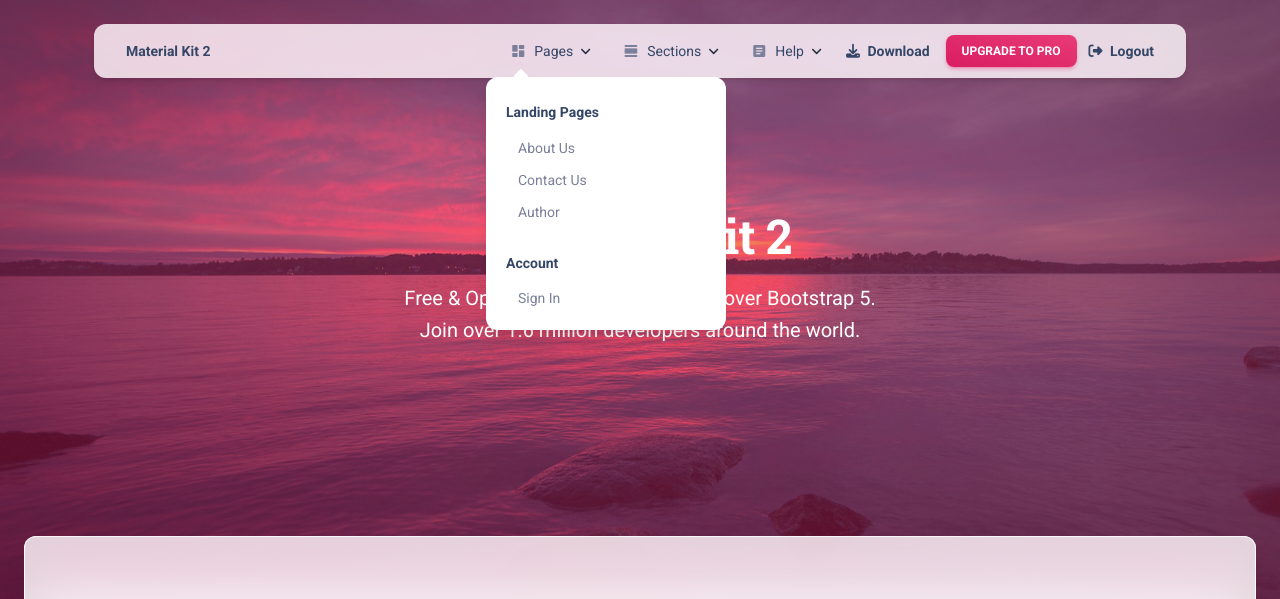
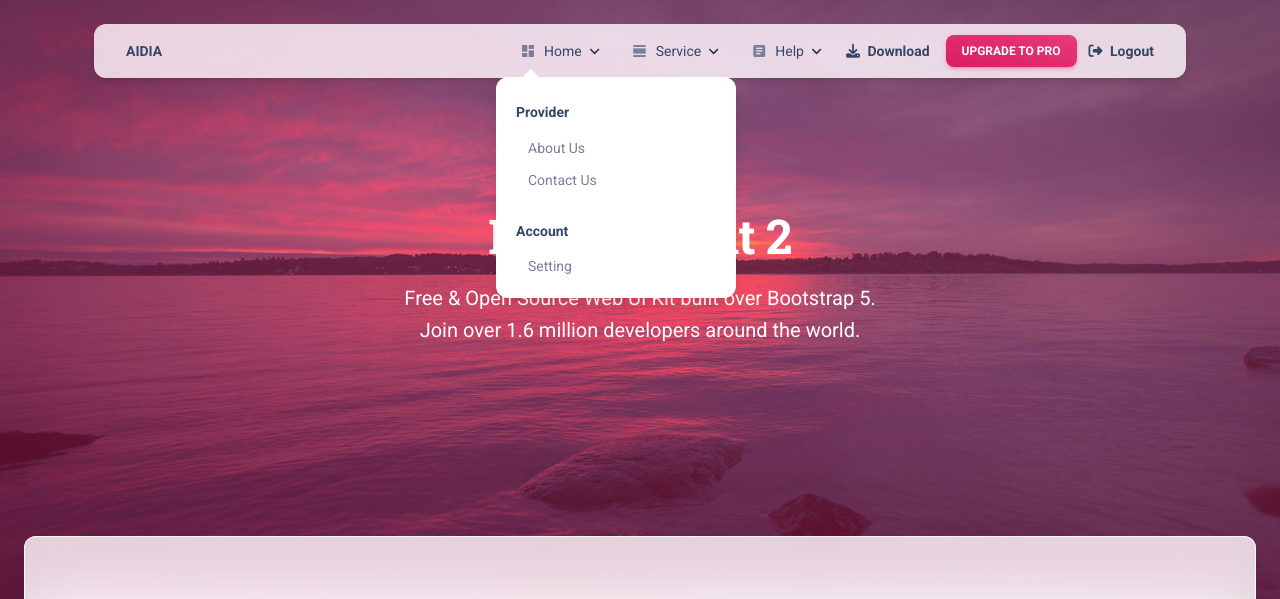
Before and after one commit to TranafLee/AIDIA-Health-Assistant-Website, a Flask app: page /index in a window 1280 px wide, after a click that opens the changed part. Shown: the top 599 px of the page. Run offline with Flask 2, Linux system fonts and the light colour scheme; the visitor is signed in with stand-in values (Sample User, id 1); some libraries are stand-ins or nearby versions.

Commit message:
updating navigation.html

```diff
--- a/apps/templates/includes/navigation.html
+++ b/apps/templates/includes/navigation.html
@@ -5,7 +5,7 @@
         <nav class="navbar navbar-expand-lg  blur border-radius-xl mt-4 top-0 z-index-3 shadow position-absolute my-3 py-2 start-0 end-0 mx-4">
           <div class="container-fluid px-0">
             <a class="navbar-brand font-weight-bolder ms-sm-3" href="/" rel="tooltip" title="Designed and Coded by Creative Tim" data-placement="bottom">
-              Material Kit 2
+              AIDIA
             </a>
             <button class="navbar-toggler shadow-none ms-2" type="button" data-bs-toggle="collapse" data-bs-target="#navigation" aria-controls="navigation" aria-expanded="false" aria-label="Toggle navigation">
               <span class="navbar-toggler-icon mt-2">
@@ -19,13 +19,13 @@
                 <li class="nav-item dropdown dropdown-hover mx-2">
                   <a class="nav-link ps-2 d-flex cursor-pointer align-items-center" id="dropdownMenuPages" data-bs-toggle="dropdown" aria-expanded="false">
                     <i class="material-icons opacity-6 me-2 text-md">dashboard</i>
-                    Pages
+                    Home
                     <img src="/static/assets/img/down-arrow-dark.svg" alt="down-arrow" class="arrow ms-auto ms-md-2">
                   </a>
                   <div class="dropdown-menu dropdown-menu-animation ms-n3 dropdown-md p-3 border-radius-xl mt-0 mt-lg-3" aria-labelledby="dropdownMenuPages">
                     <div class="d-none d-lg-block">
                       <h6 class="dropdown-header text-dark font-weight-bolder d-flex align-items-center px-1">
-                        Landing Pages
+                        Provider
                       </h6>
                       <a href="/about-us.html" class="dropdown-item border-radius-md">
                         <span>About Us</span>
@@ -33,19 +33,19 @@
                       <a href="/contact-us.html" class="dropdown-item border-radius-md">
                         <span>Contact Us</span>
                       </a>
-                      <a href="/author.html" class="dropdown-item border-radius-md">
+                      <!-- <a href="/author.html" class="dropdown-item border-radius-md">
                         <span>Author</span>
-                      </a>
+                      </a> -->
                       <h6 class="dropdown-header text-dark font-weight-bolder d-flex align-items-center px-1 mt-3">
                         Account
                       </h6>
                       <a href="/sign-in.html" class="dropdown-item border-radius-md">
-                        <span>Sign In</span>
+                        <span>Setting</span>
                       </a>
                     </div>
                     <div class="d-lg-none">
                       <h6 class="dropdown-header text-dark font-weight-bolder d-flex align-items-center px-1">
-                        Landing Pages
+                        Provider
                       </h6>
                       <a href="/about-us.html" class="dropdown-item border-radius-md">
                         <span>About Us</span>
@@ -53,14 +53,14 @@
                       <a href="/contact-us.html" class="dropdown-item border-radius-md">
                         <span>Contact Us</span>
                       </a>
-                      <a href="/author.html" class="dropdown-item border-radius-md">
+                      <!-- <a href="/author.html" class="dropdown-item border-radius-md">
                         <span>Author</span>
-                      </a>
+                      </a> -->
                       <h6 class="dropdown-header text-dark font-weight-bolder d-flex align-items-center px-1 mt-3">
                         Account
                       </h6>
                       <a href="/sign-in.html" class="dropdown-item border-radius-md">
-                        <span>Sign In</span>
+                        <span>Setting</span>
                       </a>
                     </div>
                   </div>
@@ -68,7 +68,7 @@
                 <li class="nav-item dropdown dropdown-hover mx-2">
                   <a class="nav-link ps-2 d-flex cursor-pointer align-items-center" id="dropdownMenuBlocks" data-bs-toggle="dropdown" aria-expanded="false">
                     <i class="material-icons opacity-6 me-2 text-md">view_day</i>
-                    Sections
+                    Service
                     <img src="/static/assets/img/down-arrow-dark.svg" alt="down-arrow" class="arrow ms-auto ms-md-2">
                   </a>
                   <ul class="dropdown-menu dropdown-menu-end dropdown-menu-animation dropdown-md dropdown-md-responsive p-3 border-radius-lg mt-0 mt-lg-3" aria-labelledby="dropdownMenuBlocks">
@@ -77,18 +77,18 @@
                         <a class="dropdown-item py-2 ps-3 border-radius-md" href="/">
                           <div class="w-100 d-flex align-items-center justify-content-between">
                             <div>
-                              <h6 class="dropdown-header text-dark font-weight-bolder d-flex justify-content-cente align-items-center p-0">Page Sections</h6>
-                              <span class="text-sm">See all sections</span>
+                              <h6 class="dropdown-header text-dark font-weight-bolder d-flex justify-content-cente align-items-center p-0">Doctor/Expert Info</h6>
+                              <span class="text-sm">See all information of doctor/expert</span>
                             </div>
                             <img src="/static/assets/img/down-arrow.svg" alt="down-arrow" class="arrow">
                           </div>
                         </a>
                         <div class="dropdown-menu mt-0 py-3 px-2 mt-3">
                           <a class="dropdown-item ps-3 border-radius-md mb-1" href="/ui-sections-hero-sections.html">
-                            Page Headers
+                            Doctor Info
                           </a>
                           <a class="dropdown-item ps-3 border-radius-md mb-1" href="/ui-sections-features.html">
-                            Features
+                            Expert Info
                           </a>
                         </div>
                       </li>
@@ -96,21 +96,21 @@
                         <a class="dropdown-item py-2 ps-3 border-radius-md" href="/">
                           <div class="w-100 d-flex align-items-center justify-content-between">
                             <div>
-                              <h6 class="dropdown-header text-dark font-weight-bolder d-flex justify-content-cente align-items-center p-0">Navigation</h6>
-                              <span class="text-sm">See all navigations</span>
+                              <h6 class="dropdown-header text-dark font-weight-bolder d-flex justify-content-cente align-items-center p-0">Booking Appointment</h6>
+                              <span class="text-sm">See all available appointments</span>
                             </div>
                             <img src="/static/assets/img/down-arrow.svg" alt="down-arrow" class="arrow">
                           </div>
                         </a>
                         <div class="dropdown-menu mt-0 py-3 px-2 mt-3">
                           <a class="dropdown-item ps-3 border-radius-md mb-1" href="/ui-navigation-navbars.html">
-                            Navbars
+                            Online Appointment
                           </a>
                           <a class="dropdown-item ps-3 border-radius-md mb-1" href="/ui-navigation-nav-tabs.html">
-                            Nav Tabs
+                            Offline Appointment
                           </a>
                           <a class="dropdown-item ps-3 border-radius-md mb-1" href="/ui-navigation-pagination.html">
-                            Pagination
+                            Schedule
                           </a>
                         </div>
                       </li>
@@ -118,18 +118,18 @@
                         <a class="dropdown-item py-2 ps-3 border-radius-md" href="/">
                           <div class="w-100 d-flex align-items-center justify-content-between">
                             <div>
-                              <h6 class="dropdown-header text-dark font-weight-bolder d-flex justify-content-cente align-items-center p-0">Input Areas</h6>
-                              <span class="text-sm">See all input areas</span>
+                              <h6 class="dropdown-header text-dark font-weight-bolder d-flex justify-content-cente align-items-center p-0">Accessing recovery level</h6>
+                              <span class="text-sm">Automatically assess recovery level via video</span>
                             </div>
                             <img src="/static/assets/img/down-arrow.svg" alt="down-arrow" class="arrow">
                           </div>
                         </a>
                         <div class="dropdown-menu mt-0 py-3 px-2 mt-3">
                           <a class="dropdown-item ps-3 border-radius-md mb-1" href="/ui-input-inputs.html">
-                            Inputs
+                            Recorded video
                           </a>
                           <a class="dropdown-item ps-3 border-radius-md mb-1" href="/ui-input-forms.html">
-                            Forms
+                            Online camera
                           </a>
                         </div>
                       </li>
@@ -137,13 +137,13 @@
                         <a class="dropdown-item py-2 ps-3 border-radius-md" href="/">
                           <div class="w-100 d-flex align-items-center justify-content-between">
                             <div>
-                              <h6 class="dropdown-header text-dark font-weight-bolder d-flex justify-content-cente align-items-center p-0">Attention Catchers</h6>
-                              <span class="text-sm">See all examples</span>
+                              <h6 class="dropdown-header text-dark font-weight-bolder d-flex justify-content-cente align-items-center p-0">Providing exercises</h6>
+                              <span class="text-sm">Provide many plans of recovery exercises</span>
                             </div>
                             <img src="/static/assets/img/down-arrow.svg" alt="down-arrow" class="arrow">
                           </div>
                         </a>
-                        <div class="dropdown-menu mt-0 py-3 px-2 mt-3">
+                        <!-- <div class="dropdown-menu mt-0 py-3 px-2 mt-3">
                           <a class="dropdown-item ps-3 border-radius-md mb-1" href="/ui-catchers-alerts.html">
                             Alerts
                           </a>
@@ -153,19 +153,19 @@
                           <a class="dropdown-item ps-3 border-radius-md mb-1" href="/ui-catchers-tooltips-popovers.html">
                             Tooltips & Popovers
                           </a>
-                        </div>
+                        </div> -->
                       </li>
                       <li class="nav-item dropdown dropdown-hover dropdown-subitem">
                         <a class="dropdown-item py-2 ps-3 border-radius-md" href="/">
                           <div class="w-100 d-flex align-items-center justify-content-between">
                             <div>
-                              <h6 class="dropdown-header text-dark font-weight-bolder d-flex justify-content-cente align-items-center p-0">Elements</h6>
-                              <span class="text-sm">See all elements</span>
+                              <h6 class="dropdown-header text-dark font-weight-bolder d-flex justify-content-cente align-items-center p-0">Blog</h6>
+                              <span class="text-sm">See all blogs about recovery plan</span>
                             </div>
                             <img src="/static/assets/img/down-arrow.svg" alt="down-arrow" class="arrow">
                           </div>
                         </a>
-                        <div class="dropdown-menu mt-0 py-3 px-2 mt-3">
+                        <!-- <div class="dropdown-menu mt-0 py-3 px-2 mt-3">
                           <a class="dropdown-item ps-3 border-radius-md mb-1" href="/ui-elements-avatars.html">
                             Avatars
                           </a>
@@ -190,7 +190,7 @@
                           <a class="dropdown-item ps-3 border-radius-md mb-1" href="/ui-elements-typography.html">
                             Typography
                           </a>
-                        </div>
+                        </div> -->
                       </li>
                     </div>
                     <div class="row d-lg-none">
@@ -201,12 +201,12 @@
                           </div>
                           <div class="w-100 d-flex align-items-center justify-content-between">
                             <div>
-                              <h6 class="dropdown-header text-dark font-weight-bolder d-flex justify-content-cente align-items-center p-0">Page Sections</h6>
+                              <h6 class="dropdown-header text-dark font-weight-bolder d-flex justify-content-cente align-items-center p-0">Doctor/Expert Info</h6>
                             </div>
                           </div>
                         </div>
                         <a class="dropdown-item ps-3 border-radius-md mb-1" href="/ui-sections-hero-sections.html">
-                          Page Headers
+
                         </a>
                         <a class="dropdown-item ps-3 border-radius-md mb-1" href="/ui-sections-features.html">
                           Features
```
